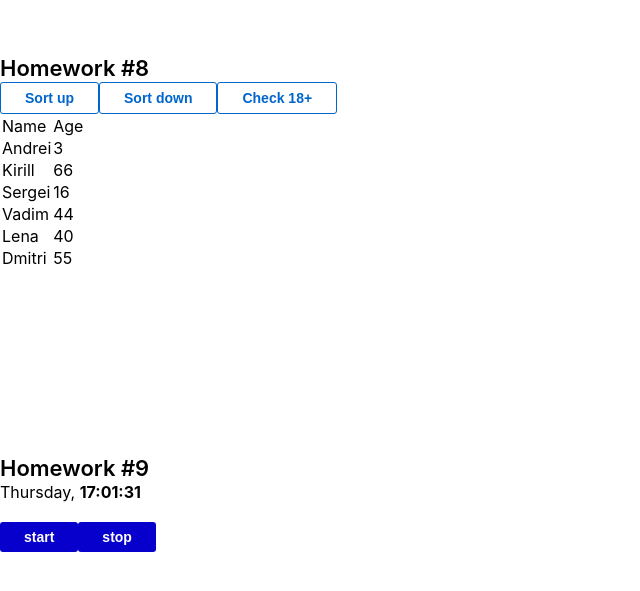
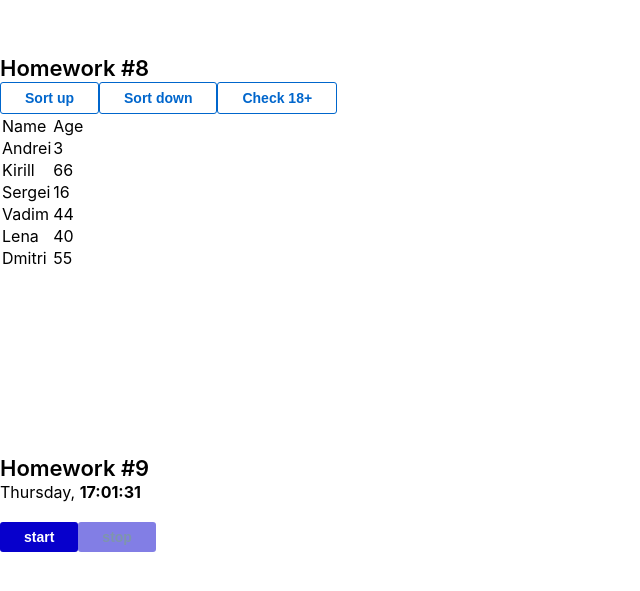
Before and after one commit to AndreiKastsiukovich/Homework, a React (Create React App) app: page /#/junior in a window 1280 px wide. Shown: the part 812-1403 px from the top of the page, without its empty margins (0-640 px from the left). Built offline with nearby package versions, Linux system fonts and the light colour scheme.

Commit message:
Commit-1

```diff
--- a/src/s2-homeworks/hw09/Clock.tsx
+++ b/src/s2-homeworks/hw09/Clock.tsx
@@ -10,7 +10,7 @@ function Clock() {
     const [show, setShow] = useState<boolean>(false)
 
     const [disableStart,setDisableStart] = useState(false)
-    const [disableStop,setDisableStop] = useState(false)
+    const [disableStop,setDisableStop] = useState(true)
 
     const start = () => {
         // пишут студенты // запустить часы (должно отображаться реальное время, а не +1)
```
